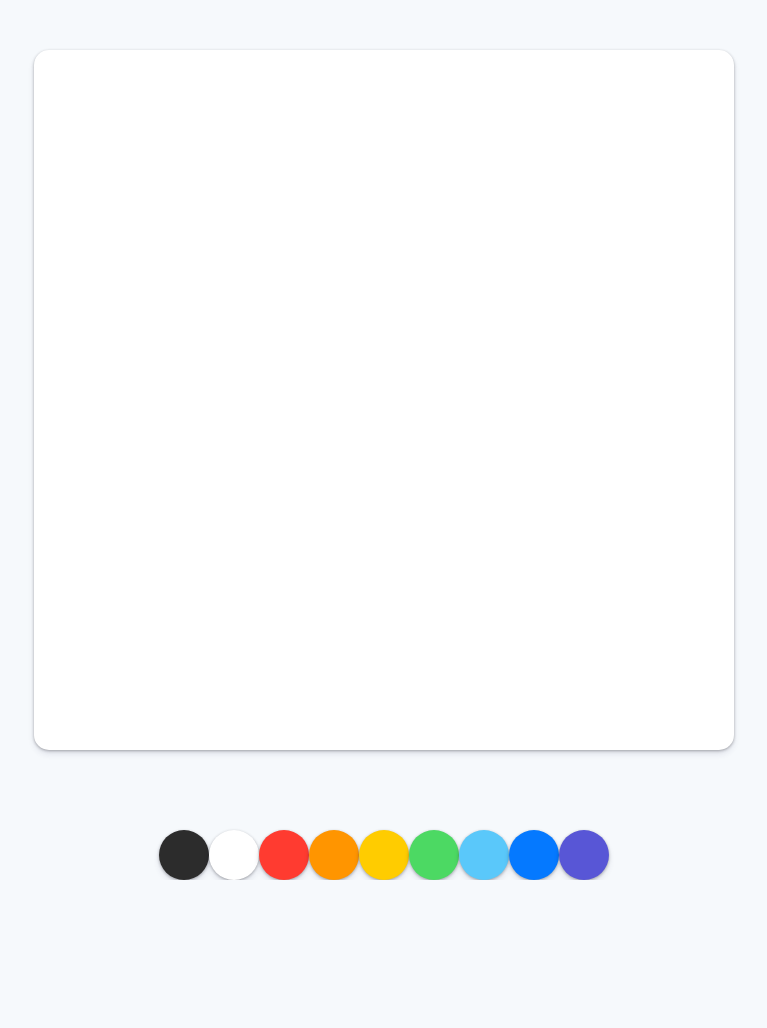
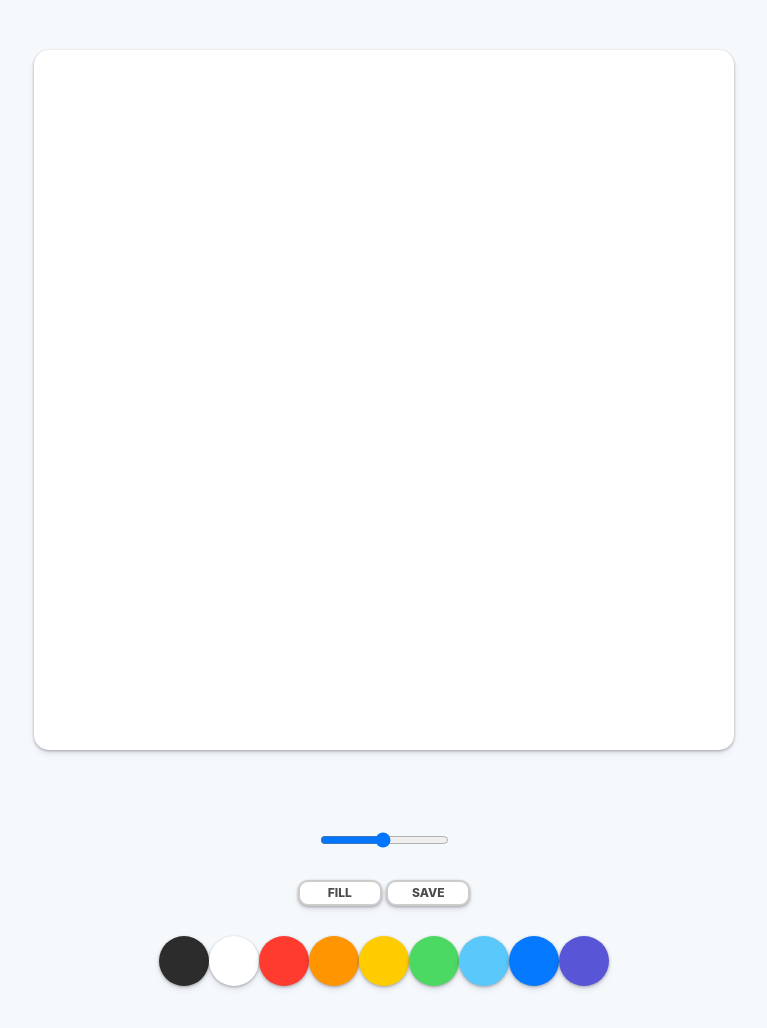
Before and after one commit to leeseongmin451/paintjs, a plain HTML site: page index.html in a window 1280 px wide. Shown: the whole page, without its empty margins (256-1023 px from the left). Before the commit the page ends 880 px from the top, so only its background shows below. Drawn offline with Linux system fonts and the light colour scheme.

Commit message:
Add fill & save buttons and a range input

```diff
--- a/index.html
+++ b/index.html
@@ -11,6 +11,15 @@
     <canvas id="jsCanvas" class="canvas"></canvas>
 
     <div class="controls">
+        <div class="controls__range">
+            <input type="range" id="jsRange" min="0.1", max="5.0" value="2.5" step="0.1" />
+        </div>
+
+        <div class="controls__btns">
+            <button id="jsMode">Fill</button>
+            <button id="jsSave">Save</button>
+        </div>
+
         <div class="controls__colors" id="jsColors">
             <div class="controls__color" style="background-color:#2c2c2c"></div>
             <div class="controls__color" style="background-color:white"></div>
--- a/styles.css
+++ b/styles.css
@@ -7,7 +7,7 @@
   display: flex;
   flex-direction: column;
   align-items: center;
-  padding-top: 50px;
+  padding: 50px 0px;
 }
 
 .canvas {
@@ -20,6 +20,33 @@
 
 .controls {
   margin-top: 80px;
+  display: flex;
+  flex-direction: column;
+  align-items: center;
+}
+
+.controls .controls__btns {
+  margin-bottom: 30px;
+}
+
+.controls__btns button {
+  all: unset;
+  cursor: pointer;
+  background-color: white;
+  padding: 5px 0px;
+  width: 80px;
+  text-align: center;
+  border-radius: 10px;
+  box-shadow: 0 4px 6px rgba(50, 50, 93, 0.11), 0 1px 3px rgba(0, 0, 0, 0.3);
+  border: 2px solid rgba(0, 0, 0, 0.2);
+  color: rgba(0, 0, 0, 0.7);
+  text-transform: uppercase;
+  font-weight: 800;
+  font-size: 12px;
+}
+
+.controls__btns button:active {
+  transform: scale(0.98);
 }
 
 .controls .controls__colors {
@@ -33,3 +60,7 @@
   cursor: pointer;
   box-shadow: 0 4px 6px rgba(50, 50, 93, 0.11), 0 1px 3px rgba(0, 0, 0, 0.3);
 }
+
+.controls .controls__range {
+  margin-bottom: 30px;
+}
```
